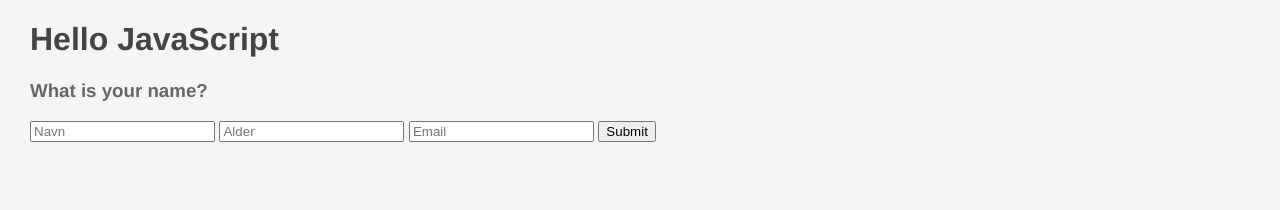
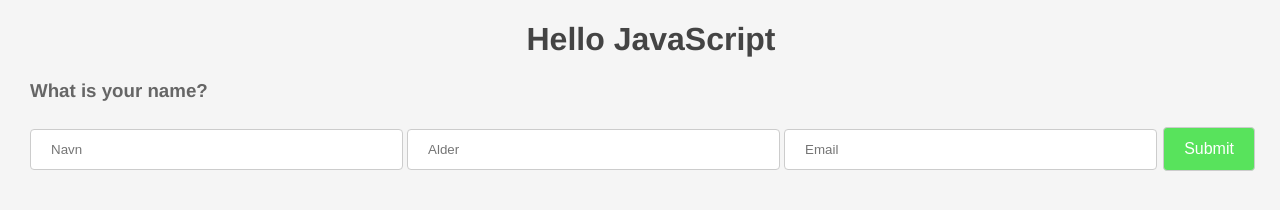
Before and after one commit to AeselCSS/hello-javascript, a plain HTML site: page index.html in a window 1280 px wide. Drawn offline with Linux system fonts and the light colour scheme.

Commit message:
modified css

```diff
--- a/style.css
+++ b/style.css
@@ -7,9 +7,35 @@ body {
 h1 {
     font-family: 'Franklin Gothic Medium', 'Arial Narrow', Arial, sans-serif;
     color: #444;
+    text-align: center;
+
 }
 
 h3 {
     font-family: 'Franklin Gothic Medium', 'Arial Narrow', Arial, sans-serif;
     color: #666;
 }
+
+input {
+    width: 30%;
+    padding: 12px 20px;
+    margin: 8px 0;
+    display: inline-block;
+    border: 1px solid #ccc;
+    border-radius: 4px;
+    box-sizing: border-box;
+}
+
+#btn {
+    background-color: #58e35c;
+    border: 1px solid #ccc;
+    border-radius: 4px;
+    color: white;
+    padding: 12px 20px;
+    text-align: center;
+    text-decoration: none;
+    display: inline-block;
+    font-size: 16px;
+    margin: 4px 2px;
+    cursor: pointer;
+}
```
